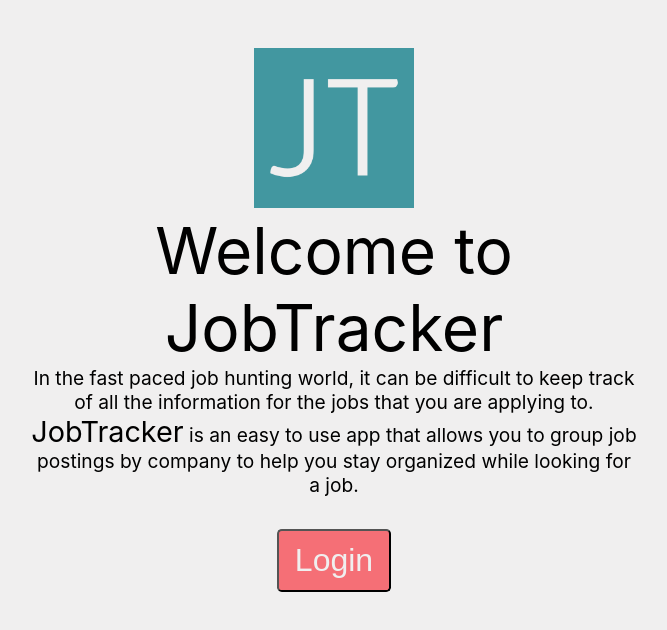
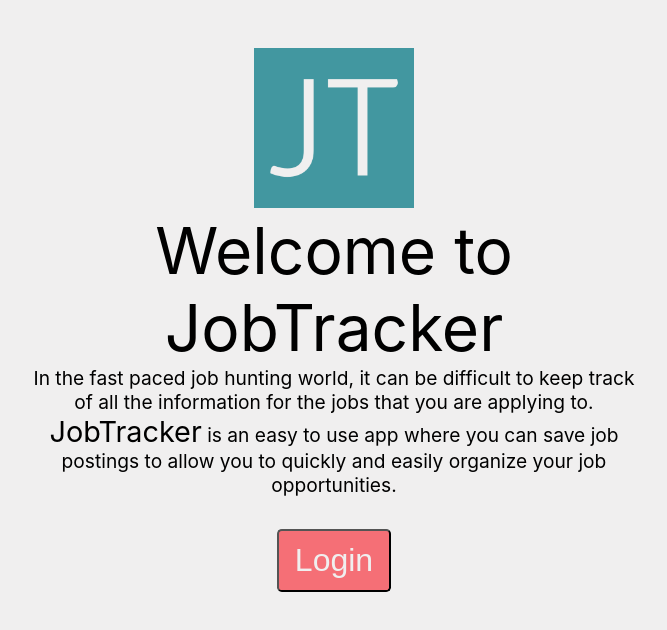
Before and after one commit to bthalpin/Job-Tracker, a React (Create React App) app in the folder client/: page / in a window 1280 px wide. Shown: the top 630 px of the page, without its empty margins (306-973 px from the left). Built offline with nearby package versions, Linux system fonts and the light colour scheme.

Commit message:
Change wording on login

```diff
--- a/client/src/pages/Login/index.js
+++ b/client/src/pages/Login/index.js
@@ -22,7 +22,7 @@ function Login() {
                 <img className="loginImg" src='/logo512.png'></img>
                 <p className="welcome">Welcome to JobTracker</p >
                 <p className="welcomeText">In the fast paced job hunting world, it can be difficult to keep track of all the information for the jobs that you are applying to.</p>
-                <p className="welcomeText">  <span className="title">JobTracker</span> is an easy to use app that allows you to group job postings by company to help you stay organized while looking for a job.</p>
+                <p className="welcomeText">  <span className="title">JobTracker</span> is an easy to use app where you can save job postings to allow you to quickly and easily organize your job opportunities.</p>
                 <button className="loginBtn" onClick={()=>setShowLogin('showLogin')}>Login</button>
             </div>
         <LoginModal showLogin={showLogin} setShowLogin={setShowLogin} user={user} setUser={setUser} />
```
